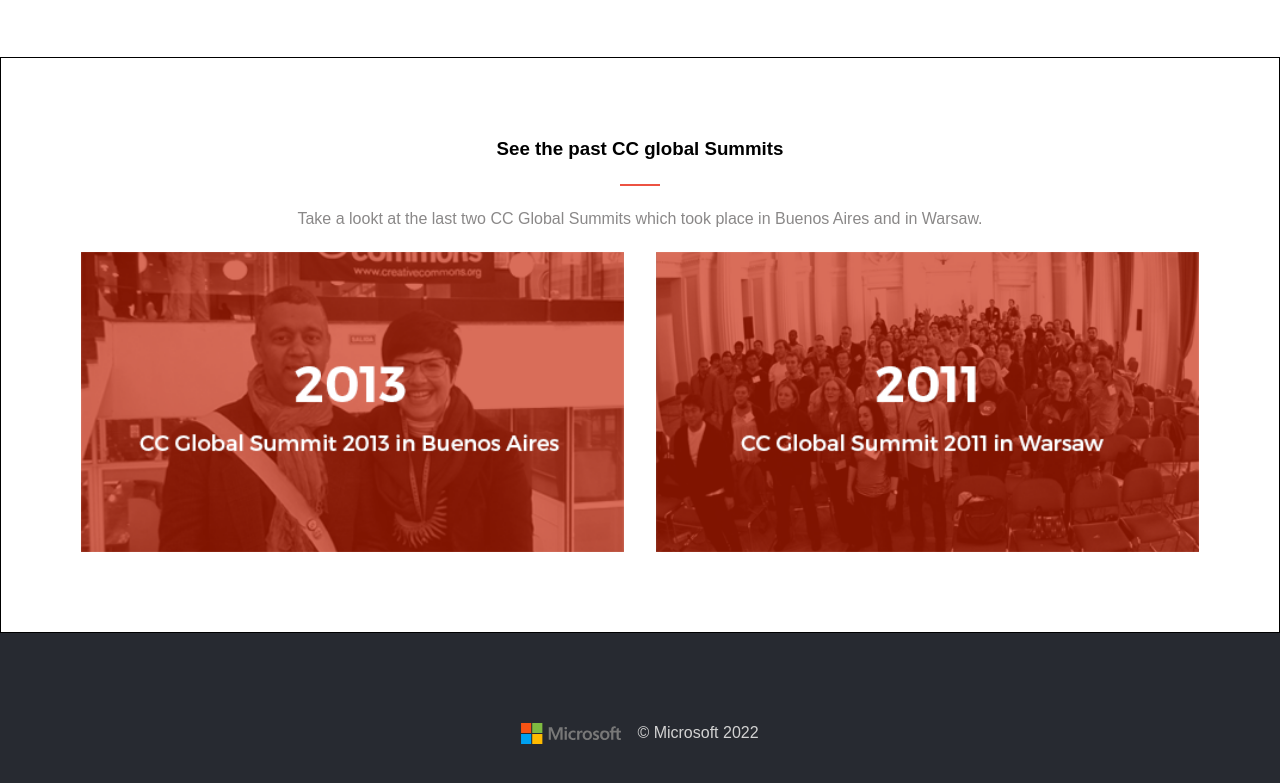
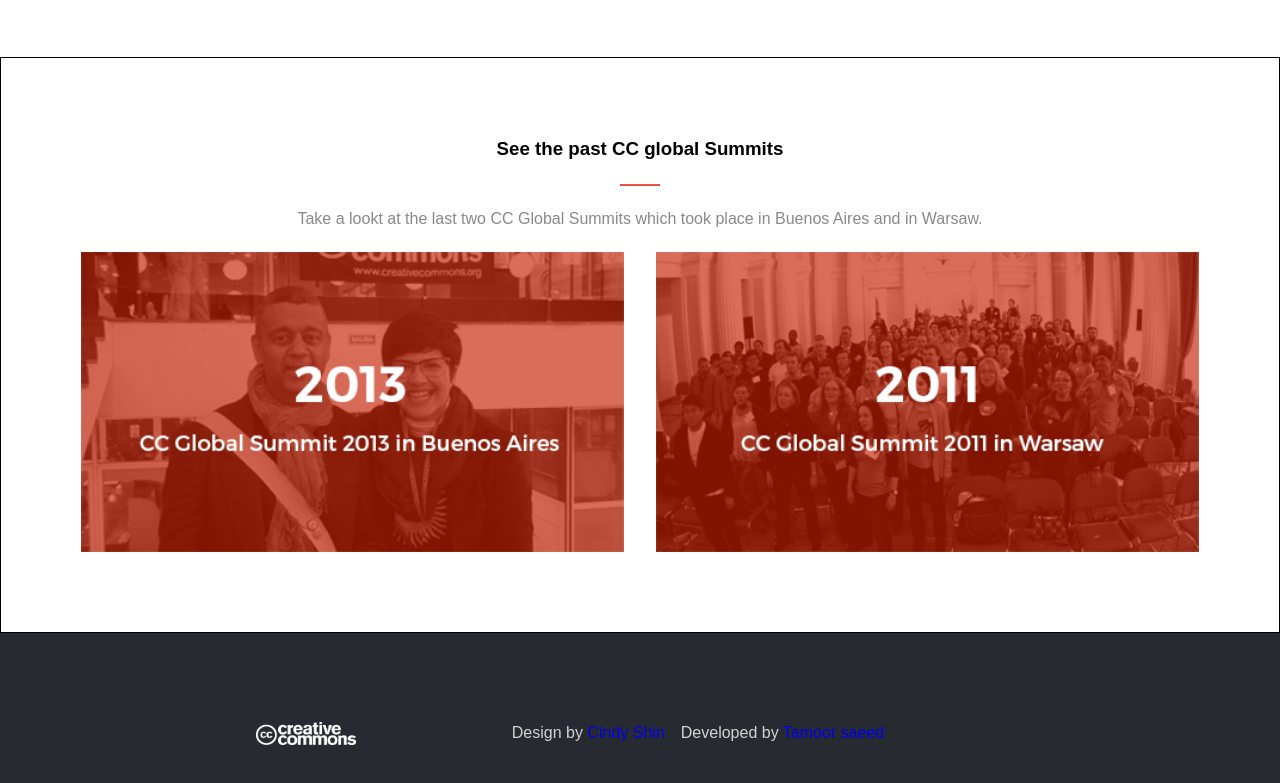
Before and after one commit to tamoorsaeed22/My-Capstone-Project, a website: page pages/about.html in a window 1280 px wide. Shown: the part 1171-1954 px from the top of the page. Drawn offline with Linux system fonts and the light colour scheme.

Commit message:
update about.html file

```diff
--- a/pages/about.html
+++ b/pages/about.html
@@ -125,9 +125,21 @@
     </main>
     <footer class="about-footer">
         <div>
-            <img src="../images/microsoft-logo.svg" alt="logo" />
-            <p>© Microsoft 2022</p>
-          </div>
+            <img src="../images/cc-logo-white.png" alt="logo" />
+            <div class="about-attribution-text-div">
+                <p class="about-attribution-text">
+                  Design by
+                  <a href="#" target="_blank"
+                    >Cindy Shin</a
+                  >
+                </p>
+                <p class="about-attribution-text">
+                  Developed by
+                  <a href="#" target="_blank"
+                    >Tamoor saeed</a
+                  >
+                </p>
+              </div>
     </footer>
     <script src="../apps/app.js"></script>
   </body>
--- a/styles/home.css
+++ b/styles/home.css
@@ -152,7 +152,7 @@
 
 .card-title {
   color: var(--orange);
-  width: 96%;
+  width: 98%;
 }
 
 .feature-section {
```
Also changed, not shown: images/cc-logo-white.png (added).
